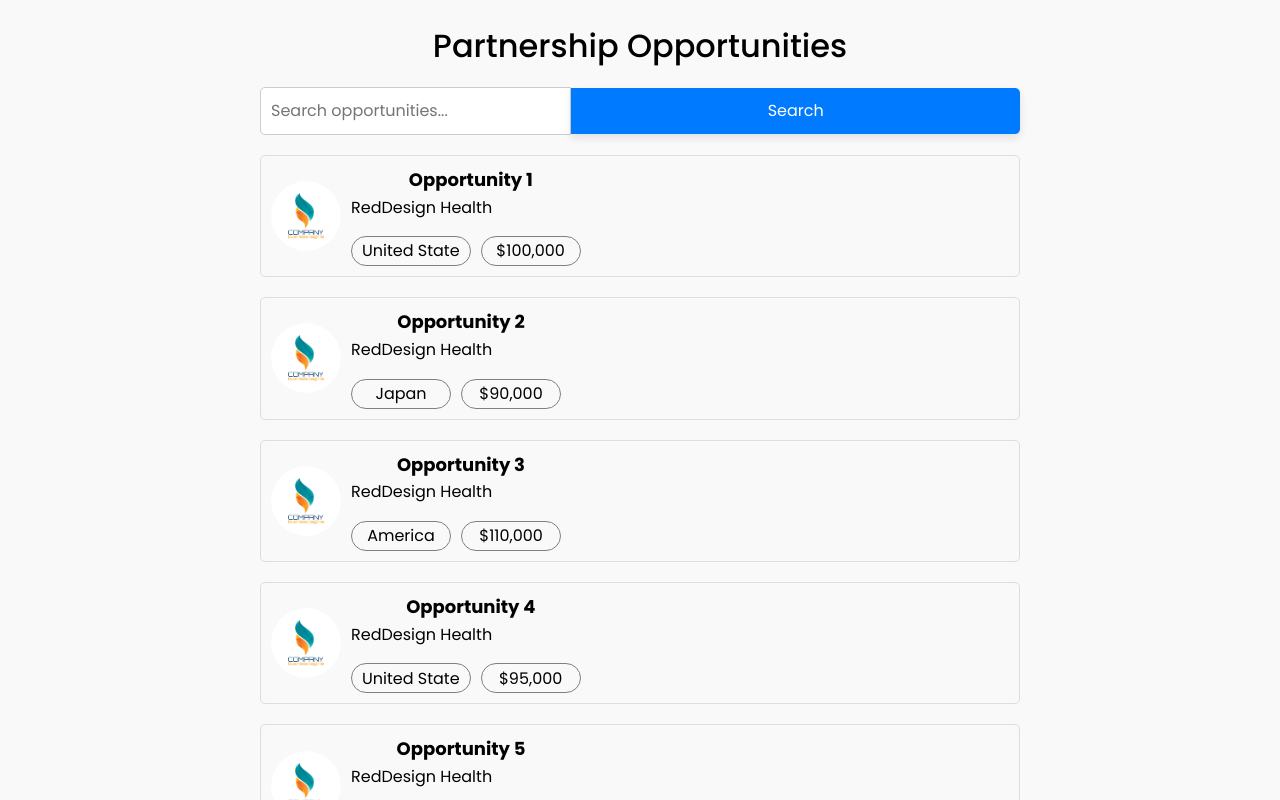
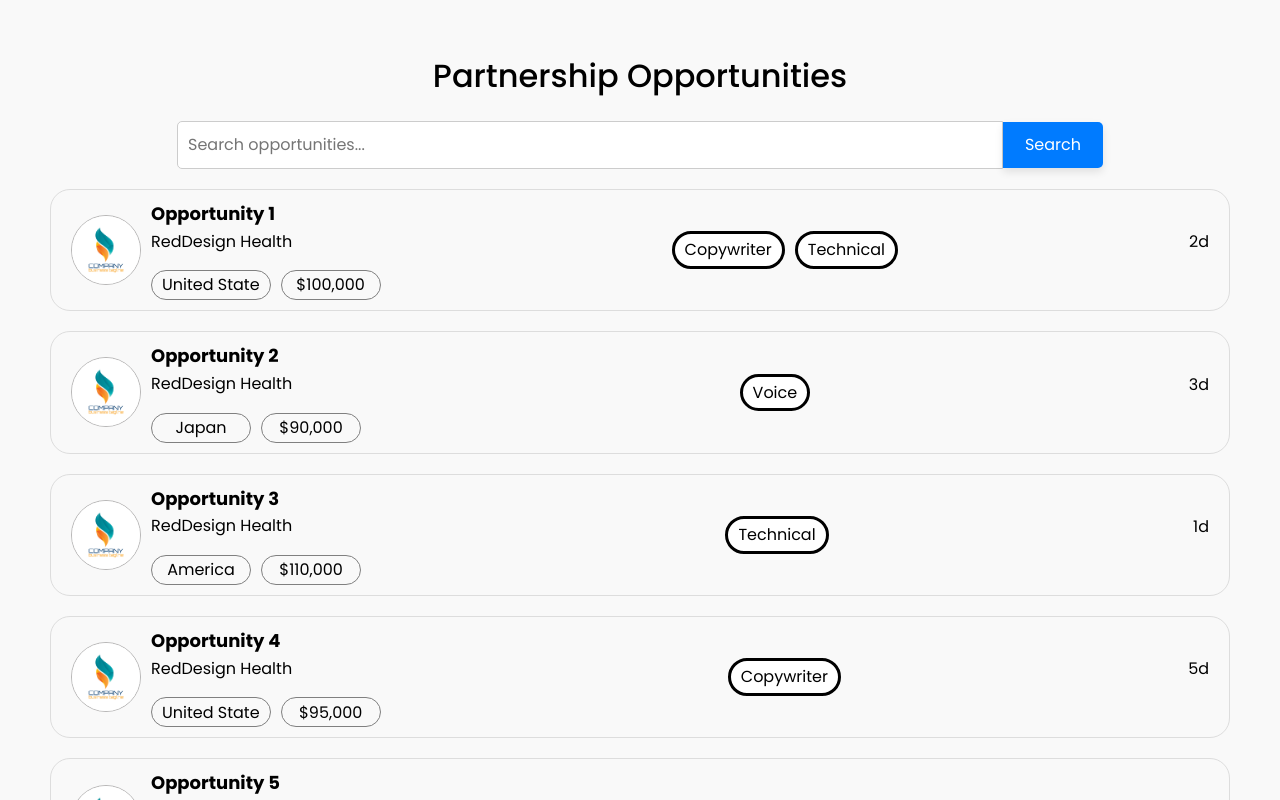
Before and after one commit to tharukshi724/web-site-frontend, a React (Create React App) app: page /PartnershipOpportunities in a window 1280 px wide. Shown: the top 800 px of the page. Built offline with nearby package versions, Linux system fonts and the light colour scheme.

Commit message:
opportunies ui changes

```diff
--- a/src/Components/OpportunitiesList.js
+++ b/src/Components/OpportunitiesList.js
@@ -2,37 +2,33 @@ import React, { useState } from 'react';
 import "../Css/jobList.css"
 import { FiDollarSign } from 'react-icons/fi'
 const PartnershipOpportunities = () => {
-    // Dummy data for partnership opportunities
     const [currentPage, setCurrentPage] = useState(1);
-    const [opportunitiesPerPage] = useState(6); // Change as needed
+    const [opportunitiesPerPage] = useState(6);
     const [opportunities, setOpportunities] = useState([
-        // Dummy opportunities data
-        { id: 1, company: 'Company A', opportunity: 'Opportunity 1', salary: '$100,000', country : 'United State' },
-        { id: 2, company: 'Company B', opportunity: 'Opportunity 2', salary: '$90,000' ,country : 'Japan' },
-        { id: 3, company: 'Company C', opportunity: 'Opportunity 3', salary: '$110,000' ,country : 'America'},
-        { id: 4, company: 'Company D', opportunity: 'Opportunity 4', salary: '$95,000' ,country : 'United State'},
-        { id: 5, company: 'Company E', opportunity: 'Opportunity 5', salary: '$105,000',ountry : 'Japan'},
-        { id: 6, company: 'Company F', opportunity: 'Opportunity 6', salary: '$98,000',country : 'America' },
-        { id: 7, company: 'Company G', opportunity: 'Opportunity 7', salary: '$102,000', country : 'United State'},
-        { id: 8, company: 'Company H', opportunity: 'Opportunity 8', salary: '$115,000',country : 'United State' },
-        { id: 9, company: 'Company I', opportunity: 'Opportunity 9', salary: '$120,000',country : 'United State' },
-        { id: 10, company: 'Company J', opportunity: 'Opportunity 10', salary: '$88,000',country : 'United State' },
-        { id: 11, company: 'Company K', opportunity: 'Opportunity 11', salary: '$94,000',country : 'United State' },
-        { id: 12, company: 'Company L', opportunity: 'Opportunity 12', salary: '$112,000' ,country : 'United State'},
+        { id: 1, company: 'Company A', opportunity: 'Opportunity 1', salary: '$100,000', country: 'United State', tags: ['Copywriter', 'Technical'], posted: '2d' },
+        { id: 2, company: 'Company B', opportunity: 'Opportunity 2', salary: '$90,000', country: 'Japan', tags: ['Voice'], posted: '3d' },
+        { id: 3, company: 'Company C', opportunity: 'Opportunity 3', salary: '$110,000', country: 'America', tags: ['Technical'], posted: '1d' },
+        { id: 4, company: 'Company D', opportunity: 'Opportunity 4', salary: '$95,000', country: 'United State', tags: ['Copywriter'], posted: '5d' },
+        { id: 5, company: 'Company E', opportunity: 'Opportunity 5', salary: '$105,000', country: 'Japan', tags: ['Voice', 'Technical'], posted: '2d' },
+        { id: 6, company: 'Company F', opportunity: 'Opportunity 6', salary: '$98,000', country: 'America', tags: ['Copywriter'], posted: '4d' },
+        { id: 7, company: 'Company G', opportunity: 'Opportunity 7', salary: '$102,000', country: 'United State', tags: ['Technical'], posted: '1d' },
+        { id: 8, company: 'Company H', opportunity: 'Opportunity 8', salary: '$115,000', country: 'United State', tags: ['Voice'], posted: '3d' },
+        { id: 9, company: 'Company I', opportunity: 'Opportunity 9', salary: '$120,000', country: 'United State', tags: ['Copywriter'], posted: '2d' },
+        { id: 10, company: 'Company J', opportunity: 'Opportunity 10', salary: '$88,000', country: 'United State', tags: ['Technical'], posted: '5d' },
+        { id: 11, company: 'Company K', opportunity: 'Opportunity 11', salary: '$94,000', country: 'United State', tags: ['Voice'], posted: '4d' },
+        { id: 12, company: 'Company L', opportunity: 'Opportunity 12', salary: '$112,000', country: 'United State', tags: ['Copywriter'], posted: '3d' },
     ]);
     const [searchTerm, setSearchTerm] = useState('');
 
-    // Pagination logic
     const indexOfLastOpportunity = currentPage * opportunitiesPerPage;
     const indexOfFirstOpportunity = indexOfLastOpportunity - opportunitiesPerPage;
     const currentOpportunities = opportunities.slice(indexOfFirstOpportunity, indexOfLastOpportunity);
 
     const paginate = pageNumber => setCurrentPage(pageNumber);
 
-    // Search functionality
     const handleSearchChange = event => {
         setSearchTerm(event.target.value);
-        setCurrentPage(1); // Reset to first page when search term changes
+        setCurrentPage(1);
     };
 
     const filteredOpportunities = currentOpportunities.filter(opportunity =>
@@ -55,22 +51,32 @@ const PartnershipOpportunities = () => {
             <div className="opportunity-list">
                 {filteredOpportunities.map(opportunity => (
                     <div className="opportunity-card" key={opportunity.id}>
-                         <img src= {require(`../images/logo.jpg`)} className='jobIcon'/>
-                        <div>
-                        <h2 className='jobName'>{opportunity.opportunity}</h2>
+                        <div className='imageContent'>
+                        <img src={require(`../images/logo.jpg`)} className='jobIcon' />
+                        <div className="opportunity-details">
+                            <p className='jobName'>{opportunity.opportunity}</p>
                             <p>RedDesign Health</p>
-                        <div className='btnConatiner'>
-                        <div className='roundBtn'> {opportunity.country}</div>
-                        <div className='roundBtn'>  {opportunity.salary}</div>
+                            <div className='btnContainer'>
+                                <div className='roundBtn'>{opportunity.country}</div>
+                                <div className='roundBtn'>{opportunity.salary}</div>
+                            </div>
                         </div>
 
 
                         </div>
 
+                        <div className="tags-column">
+                            {opportunity.tags.map(tag => (
+                                <div className="tag" key={tag}>{tag}</div>
+                            ))}
+                        </div>
+                        <div className="posted-column">
+                            <p>{opportunity.posted}</p>
+                        </div>
                     </div>
                 ))}
             </div>
-            <div className='pagintionContent'>
+            <div className='paginationContent'>
                 <Pagination
                     opportunitiesPerPage={opportunitiesPerPage}
                     totalOpportunities={opportunities.length}
@@ -78,7 +84,6 @@ const PartnershipOpportunities = () => {
                     currentPage={currentPage}
                 />
             </div>
-
         </div>
     );
 };
--- a/src/Css/jobList.css
+++ b/src/Css/jobList.css
@@ -1,22 +1,21 @@
-/* PartnershipOpportunities.css */
-
 .partnership-opportunities {
     font-family: Arial, sans-serif;
-    margin: 0 auto;
-    padding: 20px;
-    max-width: 800px;
+    margin: 0 ;
+    padding: 50px;
+   width: 100%;
 }
 
-  h1 {
+.partnership-opportunities h1 {
     text-align: center;
     margin-bottom: 20px;
 }
-  .jobIcon{
+
+.jobIcon {
     height: 70px;
     width: 70px;
+    border: 1px solid rgb(183, 182, 182);
     border-radius: 50%;
     margin-right: 10px;
-
 }
 
 .search-bar {
@@ -41,27 +40,50 @@
     color: white;
     border-radius: 0 5px 5px 0;
     cursor: pointer;
+    width: 50px
 }
 
 .opportunity-list {
     display: flex;
     flex-direction: column;
-    grid-template-columns: repeat(auto-fill, minmax(250px, 1fr));
     gap: 20px;
 }
 
 .opportunity-card {
     background-color: #f9f9f9;
     border: 1px solid #ddd;
-    border-radius: 5px;
-    padding: 10px;
-    text-align: flex-start;
+    border-radius: 20px;
+    padding: 10px 20px ;
     display: flex;
     align-items: center;
-    flex-direction: row;
+    justify-content: space-between;
+    flex-wrap: wrap;
+}
+.imageContent{
+    display: flex;
+    align-items: center;
+
+
 }
 
+.opportunity-details {
+    flex: 1;
+}
 
+.tags-column, .posted-column {
+    display: flex;
+    flex-direction: row;
+    align-items: center;
+    justify-content: center;
+}
+
+.tag {
+    background-color: white;
+    border: 3px solid black;
+    border-radius: 20px;
+    padding: 3px 10px;
+    margin: 5px 10px 5px 0px;
+}
 
 .pagination {
     display: flex;
@@ -87,33 +109,51 @@
     background-color: #007bff;
     color: #fff;
 }
-  .pagintionContent{
+
+.paginationContent {
     margin-top: 20px;
 }
-  .jobName{
+
+.jobName {
     font-size: 18px;
     font-weight: 700;
     color: black;
     margin-bottom: 0;
 }
 
-    .roundBtn{
-        border: 1px solid gray; /* Adding 'solid' style */
+.roundBtn {
+    border: 1px solid gray;
     border-radius: 40px;
     height: 30px;
     min-width: 100px;
     display: flex;
-        flex-direction: row;
     align-items: center;
-        justify-content:center;
+    justify-content: center;
     margin-right: 10px;
-        padding: 0px 10px;
-
+    padding: 0 10px;
 }
 
-
-  .btnConatiner{
+.btnContainer {
     display: flex;
     flex-direction: row;
     align-items: center;
 }
+
+/* Mobile responsiveness */
+@media (max-width: 768px) {
+    .opportunity-card {
+        flex-direction: column;
+        align-items: flex-start;
+    }
+
+    .tags-column, .posted-column {
+        flex-direction: row;
+        justify-content: space-between;
+        width: 100%;
+        margin-top: 10px;
+    }
+
+    .tag {
+        margin: 5
+    }
+}
```
Lines whose indentation alone changed are shown as unchanged.
